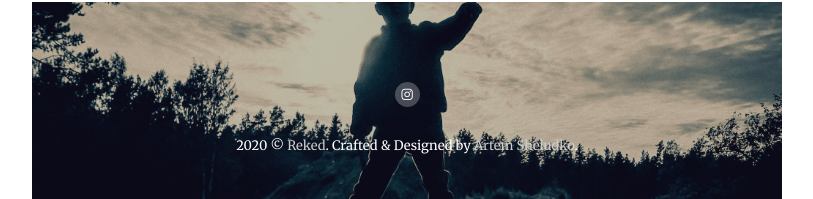
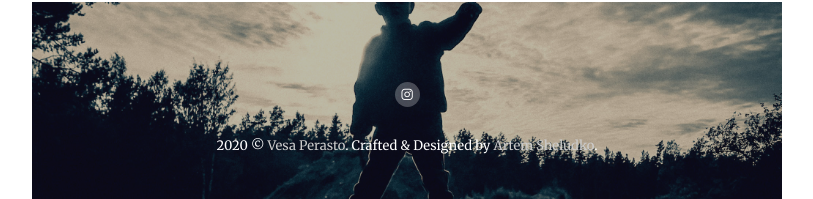
Before and after one commit to vperasto/vperasto.github.io, a Jekyll site: the page built from index.html, in a window 1280 px wide. Shown: the part 1698-1897 px from the top of the page, without its empty margins (233-1046 px from the left). Built offline with Jekyll 4.4.1, drawn with Linux system fonts in a browser that asks for light colours; nearby versions of some CDN libraries; the list of posts is cut into pages by our own code.

Commit message:
Update _config.yml

```diff
--- a/_config.yml
+++ b/_config.yml
@@ -1,4 +1,4 @@
-title: Reked
+title: Vesa Perasto
 logo: "images/logo.png" # You can add own logo image.
 description: Vesa Perasto | Fysioterapeutti, amatöörivalokuvaaja, digipiirtelijä
 baseurl: "" # The subpath of your site, e.g. /blog
```
